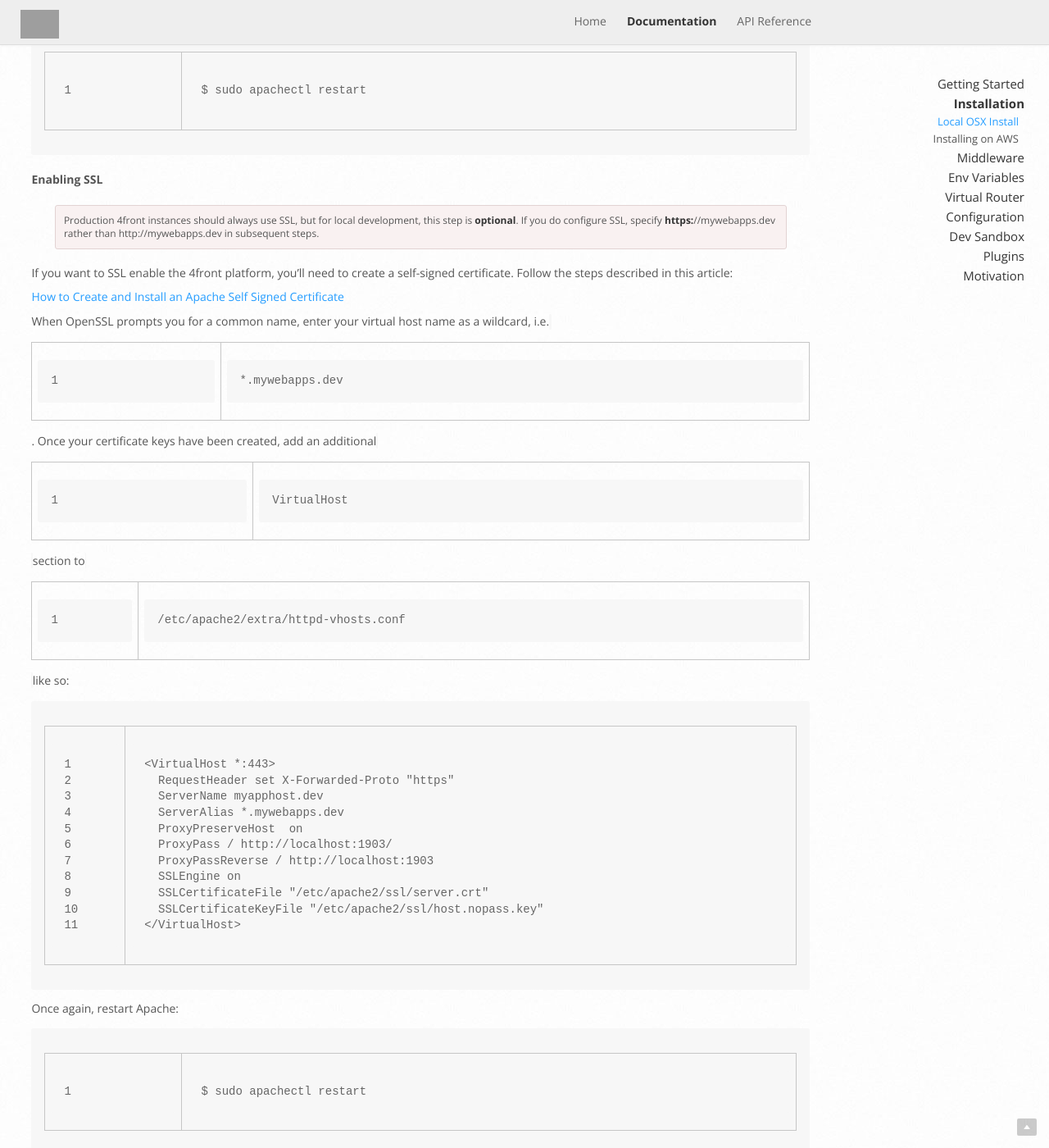
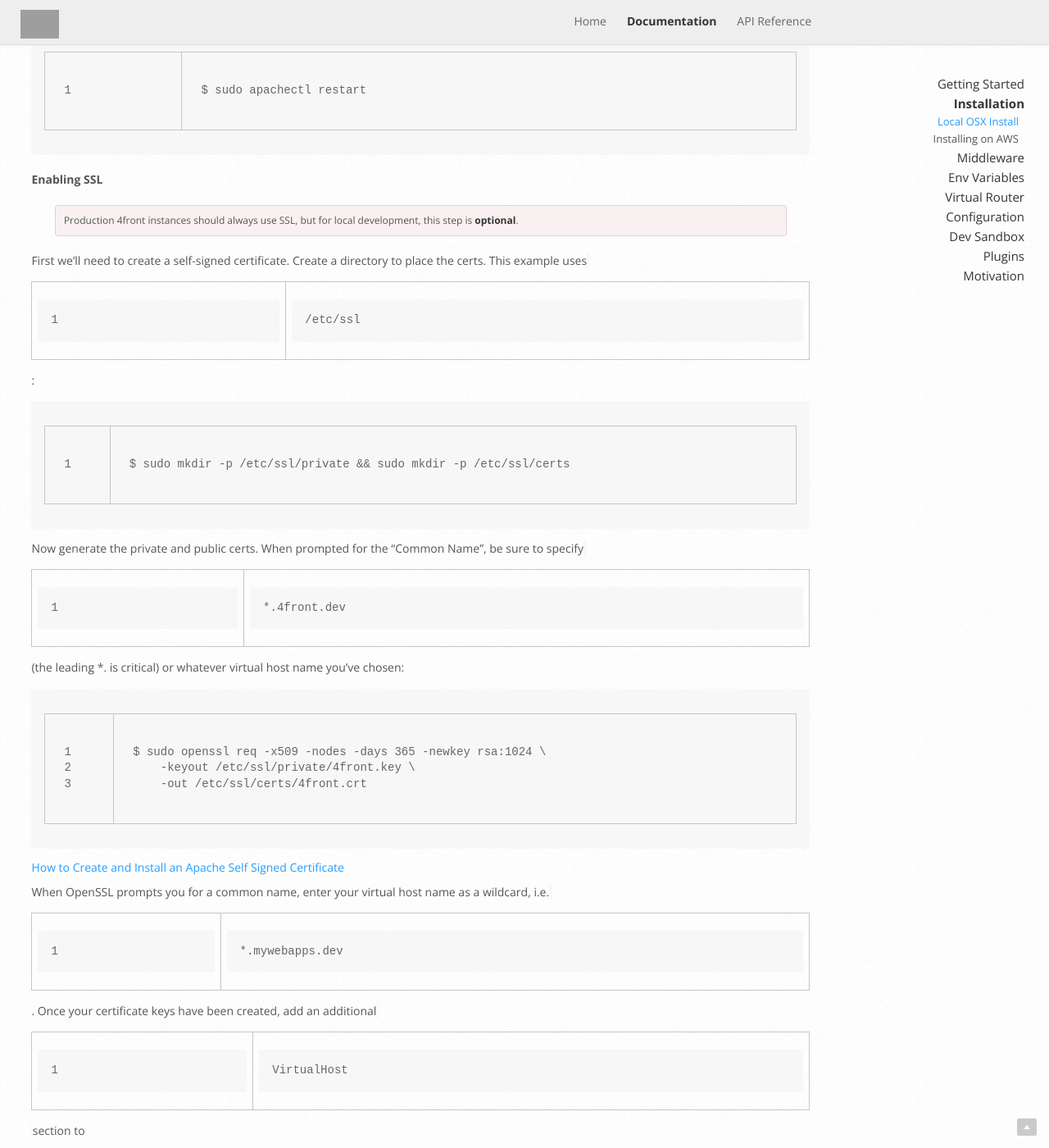
Before and after one commit to 4front/website, a Jekyll site: the page built from docs/install/local-install.md, in a window 1280 px wide and 1400 px high, scrolled down 4299 px. Shown: the whole window at 82% size. Built offline with Jekyll 4.4.1, drawn with Linux system fonts in a browser that asks for light colours; nearby versions of some CDN libraries; some of the changed text lies outside the part shown; grey boxes are pictures that could not be loaded.

Commit message:
Starting https instructions for ngnix

```diff
--- a/docs/install/local-install.md
+++ b/docs/install/local-install.md
@@ -16,7 +16,7 @@ A common local development setup is to use [Dnsmasq](http://www.thekelleys.org.u
 [Using Dnsmasq for local development on OS X](http://passingcuriosity.com/2013/dnsmasq-dev-osx/)
 
 ### Apache
-Apache is used as a reverse proxy that sits in front of the 4front node app. It is used to translate incoming URLs in the form `*.mywebapps.dev` to the port where the node app is listening, i.e. `localhost:1903`. Apache comes pre-installed on OSX, but it is also possible to use Nginx.
+Apache is used as a reverse proxy that sits in front of the 4front node app. It is used to translate incoming URLs in the form `*.4front.dev` to the port where the node app is listening, i.e. `localhost:1903`. Apache comes pre-installed on OSX, but it is also possible to use Nginx.
 
 ### DynamoDB Local
 The production version of 4front is designed to run on AWS using DynamoDB as a metadata store. Fortunately for local development there exists [DynamoDb Local](http://docs.aws.amazon.com/amazondynamodb/latest/developerguide/Tools.DynamoDBLocal.html). If you're on OSX, I recommend installing it with Homebrew using the command:
@@ -32,11 +32,11 @@ Install [redis](http://redis.io/topics/quickstart). If you're on OSX, once again
 
 ## Installation
 
-### Clone Repo
-Clone this repo (https://github.com/4front/local-template.git) locally. Then open a command prompt at the root of the repo and run:
+### Install 4front-local
+Install the 4front local platform from npm.
 
 ~~~sh
-$ npm install
+$ npm install 4front-local -g
 ~~~
 
 ### Create DynamoDB Tables
@@ -47,10 +47,10 @@ $ node ./node_modules/4front-dynamodb/scripts/create-local-tables.js
 ~~~
 
 ### Virtual App Host
-Choose a top level hostname that will serve as the URL of your platform. For example: `mywebapps.dev`. Virtual apps deployed to the platform are accessed via a URL in the form: `appname.mywebapps.dev`.
+Choose a top level hostname that will serve as the URL of your platform. The default value is `4front.dev`. Virtual apps deployed to the platform are accessed via a URL in the form: `appname.4front.dev`.
 
 <div class="doc-box doc-info" markdown="1">
-Henceforth, you should replace `mywebapps.dev` with your chosen virtual host name, which should have a `.dev` extension.
+If you use a different host name, replace `4front.dev` in subsequent steps with your value (which should still have a `.dev` extension).
 </div>
 
 ### Configure Reverse Proxy
@@ -75,8 +75,8 @@ Now edit `/etc/apache2/extra/httpd-vhosts.conf` and insert the following block (
 ~~~
 <VirtualHost *:80>
   RequestHeader set X-Forwarded-Proto "http"
-  ServerName mywebapps.dev
-  ServerAlias *.mywebapps.dev
+  ServerName 4front.dev
+  ServerAlias *.4front.dev
   ProxyPreserveHost  on
   ProxyPass / http://localhost:1903/
   ProxyPassReverse / http://localhost:1903
@@ -91,10 +91,21 @@ $ sudo apachectl restart
 
 #### Enabling SSL
 <div class="doc-box doc-warn" markdown="1">
-Production 4front instances should always use SSL, but for local development, this step is __optional__. If you do configure SSL, specify __https:__//mywebapps.dev rather than http://mywebapps.dev in subsequent steps.
+Production 4front instances should always use SSL, but for local development, this step is __optional__.
 </div>
 
-If you want to SSL enable the 4front platform, you'll need to create a self-signed certificate. Follow the steps described in this article:
+First we'll need to create a self-signed certificate. Create a directory to place the certs. This example uses `/etc/ssl`:
+~~~sh
+$ sudo mkdir -p /etc/ssl/private && sudo mkdir -p /etc/ssl/certs
+~~~
+
+Now generate the private and public certs. When prompted for the "Common Name", be sure to specify `*.4front.dev` (the leading *. is critical) or whatever virtual host name you've chosen:
+
+~~~sh
+$ sudo openssl req -x509 -nodes -days 365 -newkey rsa:1024 \
+    -keyout /etc/ssl/private/4front.key \
+    -out /etc/ssl/certs/4front.crt
+~~~
 
 [How to Create and Install an Apache Self Signed Certificate](https://www.sslshopper.com/article-how-to-create-and-install-an-apache-self-signed-certificate.html)
 
@@ -103,8 +114,8 @@ When OpenSSL prompts you for a common name, enter your virtual host name as a wi
 ~~~
 <VirtualHost *:443>
   RequestHeader set X-Forwarded-Proto "https"
-  ServerName myapphost.dev
-  ServerAlias *.mywebapps.dev
+  ServerName 4front.dev
+  ServerAlias *.4front.dev
   ProxyPreserveHost  on
   ProxyPass / http://localhost:1903/
   ProxyPassReverse / http://localhost:1903
```
